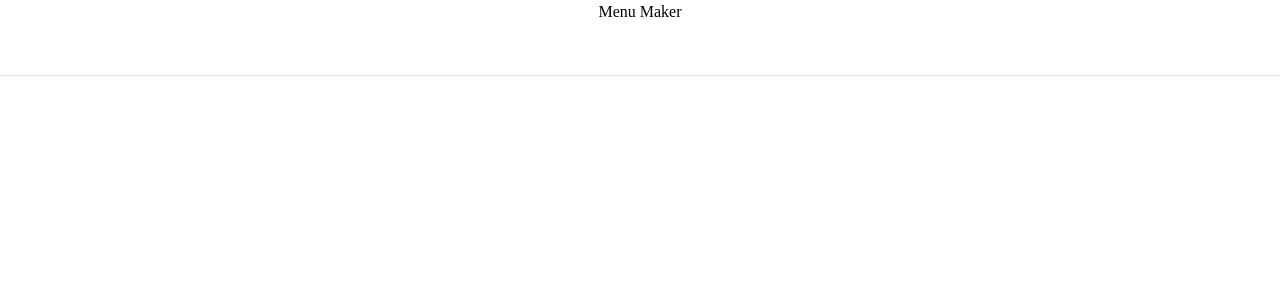
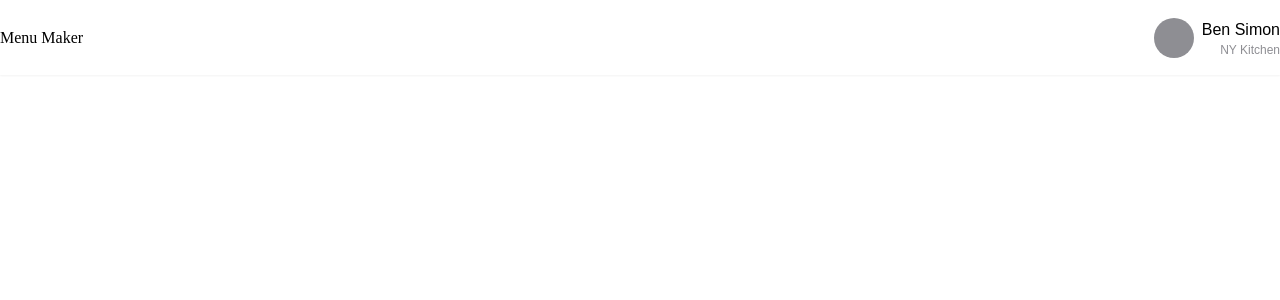
Before and after one commit to waqaspathan00/menu-maker, a React (Create React App) app in the folder frontend/: page / in a window 1280 px wide. Before the commit this address had no page. Shown: the top 300 px of the page. Built offline with nearby package versions, Linux system fonts and the light colour scheme.

Commit message:
feat: :sparkles: Navigation bar (Logged in)

```diff
--- a/frontend/src/components/Navbar/Navbar.js
+++ b/frontend/src/components/Navbar/Navbar.js
@@ -1,10 +1,19 @@
 import Logo from "../Logo/Logo"
+import UserNav from "../UserNav/UserNav"
 
-const Navbar = () => {
+const Navbar = () =>
+{
   return (
-	<nav className="w-full shadow h-[75px]">
-    <Logo />
-  </nav>
+    <header className="w-full shadow-sm h-[75px]">
+      <nav className="flex items-center justify-between container mx-auto h-full">
+        <div>
+          <Logo />
+        </div>
+        <div>
+          <UserNav />
+        </div>
+      </nav>
+    </header>
   )
 }
 
--- /dev/null
+++ b/frontend/src/components/UserNav/UserNav.js
@@ -0,0 +1,13 @@
+const UserNav = () => {
+  return (
+	<div className="w-auto space-x-2 h-10 flex justify-between items-center">
+		<div className=" w-10 h-10 rounded-full bg-primary-gray"></div>
+		<div className="text-right">
+			<h3>Ben Simon</h3>
+			<p className="text-xs text-primary-gray">NY Kitchen</p>
+		</div>
+	</div>
+  )
+}
+
+export default UserNav
```
